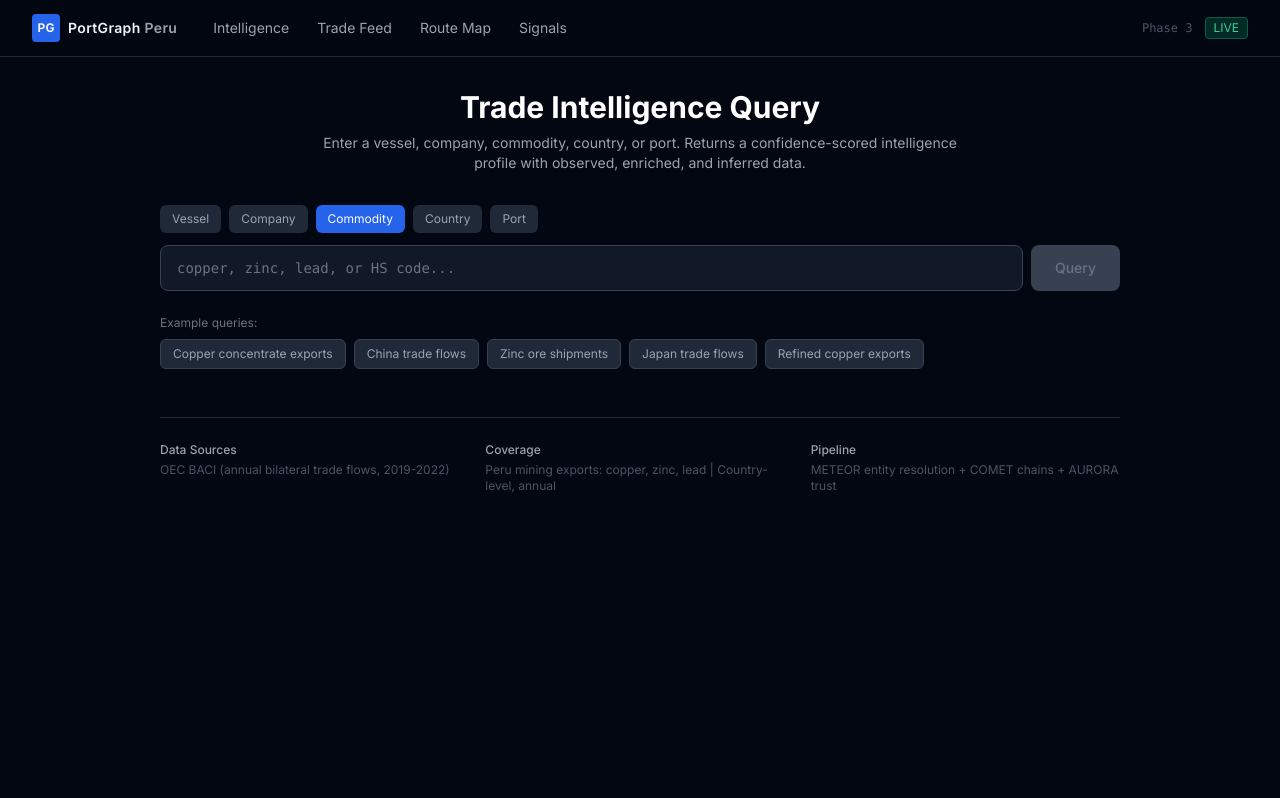
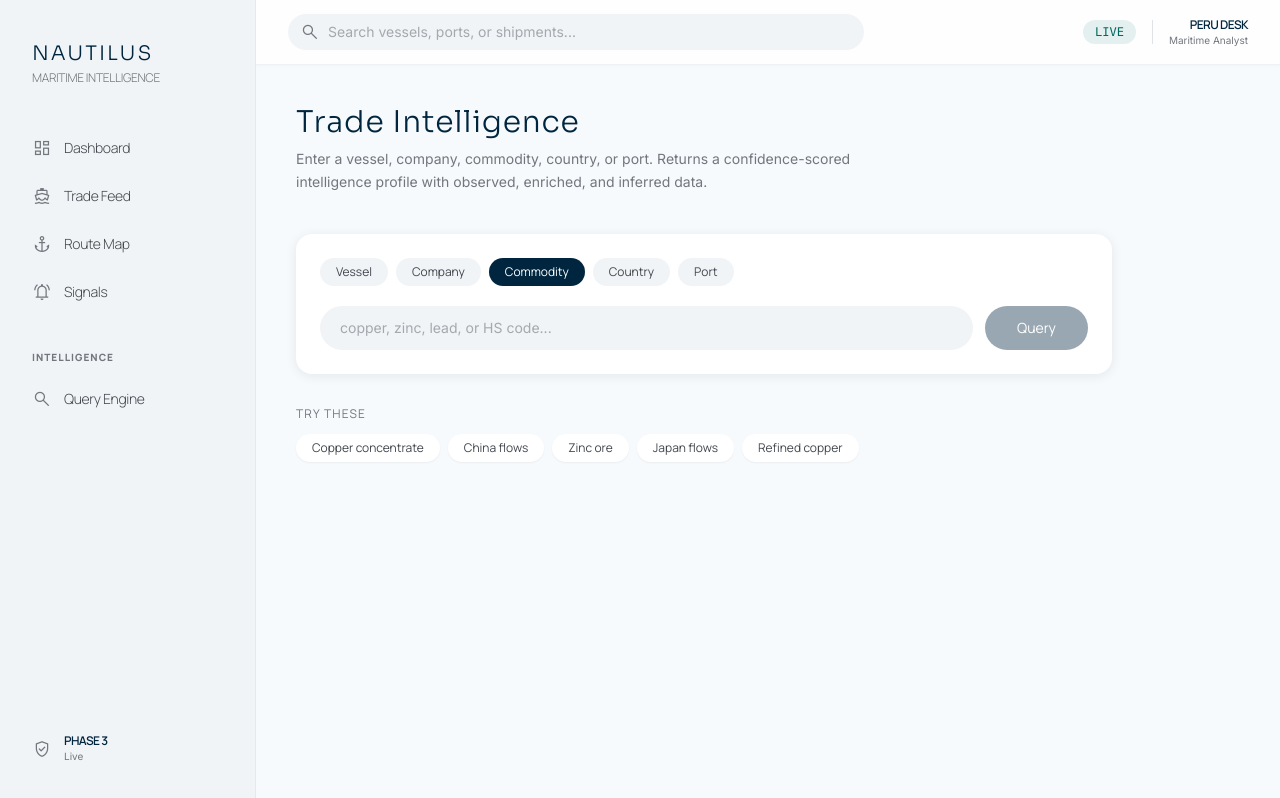
Before and after one commit to lelandsequel/portgraph-peru, a Next.js app: page / in a window 1280 px wide. Built offline with nearby package versions, Linux system fonts and the light colour scheme.

Commit message:
feat: NAUTILUS redesign -- light theme, Oceanic Precision design system, sidebar nav, Phase 3 Signals

```diff
--- a/src/app/feed/page.tsx
+++ b/src/app/feed/page.tsx
@@ -36,17 +36,17 @@ export default function TradeFeedPage() {
   });
 
   return (
-    <div className="max-w-7xl mx-auto px-4 sm:px-6 lg:px-8 py-8">
-      <div className="flex items-center justify-between mb-6">
+    <div className="p-10">
+      <div className="flex items-center justify-between mb-10">
         <div>
-          <h1 className="text-2xl font-bold text-white">Trade Feed</h1>
-          <p className="text-gray-400 text-sm">Chronological vessel activity at Callao + Matarani</p>
+          <h1 className="text-2xl font-thin tracking-wide text-[#00263f]" style={{ fontFamily: 'Sora, Manrope' }}>Trade Feed</h1>
+          <p className="text-[#72777e] text-sm mt-1">Chronological vessel activity at Callao + Matarani</p>
         </div>
         <div className="flex items-center gap-3">
           <select
             value={portFilter}
             onChange={e => setPortFilter(e.target.value)}
-            className="bg-gray-900 border border-gray-700 rounded-md px-3 py-1.5 text-sm text-gray-300"
+            className="bg-white border-none rounded-full px-4 py-2 text-sm text-[#42474e] shadow-sm focus:outline-none focus:ring-2 focus:ring-[#006a62]/20"
           >
             <option value="all">All Ports</option>
             <option value="PECLL">Callao</option>
@@ -55,7 +55,7 @@ export default function TradeFeedPage() {
           <select
             value={confidenceFilter}
             onChange={e => setConfidenceFilter(e.target.value)}
-            className="bg-gray-900 border border-gray-700 rounded-md px-3 py-1.5 text-sm text-gray-300"
+            className="bg-white border-none rounded-full px-4 py-2 text-sm text-[#42474e] shadow-sm focus:outline-none focus:ring-2 focus:ring-[#006a62]/20"
           >
             <option value="all">All Confidence</option>
             <option value="HIGH">HIGH</option>
@@ -67,15 +67,12 @@ export default function TradeFeedPage() {
 
       {loading ? (
         <div className="flex items-center justify-center py-16">
-          <svg className="animate-spin h-8 w-8 text-blue-500" viewBox="0 0 24 24">
-            <circle className="opacity-25" cx="12" cy="12" r="10" stroke="currentColor" strokeWidth="4" fill="none" />
-            <path className="opacity-75" fill="currentColor" d="M4 12a8 8 0 018-8V0C5.373 0 0 5.373 0 12h4z" />
-          </svg>
+          <div className="w-8 h-8 border-2 border-[#006a62]/30 border-t-[#006a62] rounded-full animate-spin" />
         </div>
       ) : filteredFlows.length === 0 ? (
-        <div className="text-center py-16 text-gray-500">
+        <div className="text-center py-16 text-[#72777e]">
           <p className="text-lg mb-2">No trade flows found</p>
-          <p className="text-sm">Run the seed script to populate data, or adjust filters.</p>
+          <p className="text-sm">Adjust filters or seed data.</p>
         </div>
       ) : (
         <div className="space-y-2">
@@ -83,58 +80,41 @@ export default function TradeFeedPage() {
             <Link
               key={flow.id || i}
               href={`/?q=${encodeURIComponent(flow.vessel_name || '')}&type=vessel`}
-              className="block bg-gray-900 border border-gray-800 hover:border-gray-700 rounded-lg p-4 transition-colors"
+              className="block bg-white rounded-lg p-5 hover:bg-[#f1f4f6] transition-colors shadow-[0_1px_3px_rgba(24,28,30,0.06)]"
             >
               <div className="flex items-start justify-between">
                 <div className="flex-1 min-w-0">
-                  <div className="flex items-center gap-3 mb-1">
-                    <span className="text-sm font-semibold text-white font-mono">
+                  <div className="flex items-center gap-3 mb-1.5">
+                    <span className="text-sm font-semibold text-[#00263f]" style={{ fontFamily: 'JetBrains Mono, monospace' }}>
                       {flow.vessel_name || 'Unknown Vessel'}
                     </span>
-                    {flow.flag_state && (
-                      <span className="text-xs text-gray-500">{flow.flag_state}</span>
-                    )}
-                    {flow.imo_number && (
-                      <span className="text-xs text-gray-600 font-mono">IMO: {flow.imo_number}</span>
-                    )}
+                    {flow.flag_state && <span className="text-xs text-[#72777e]">{flow.flag_state}</span>}
+                    {flow.imo_number && <span className="text-xs text-[#c2c7ce]" style={{ fontFamily: 'JetBrains Mono, monospace' }}>IMO {flow.imo_number}</span>}
                     <ConfidenceDots tier={flow.confidence_tier} />
                   </div>
 
-                  <div className="flex items-center gap-2 text-xs text-gray-400 font-mono mb-2">
+                  <div className="flex items-center gap-2 text-xs text-[#42474e] mb-2" style={{ fontFamily: 'JetBrains Mono, monospace' }}>
                     {flow.origin_country && <span>{flow.origin_country}</span>}
-                    {flow.origin_country && <span className="text-gray-600">&#8594;</span>}
-                    <span className="text-blue-400 font-semibold">{flow.peru_port}</span>
-                    <span className="text-gray-600">&#8594;</span>
-                    <span className="text-emerald-400">{flow.destination_country || '?'}</span>
+                    {flow.origin_country && <span className="text-[#c2c7ce]">→</span>}
+                    <span className="text-[#00263f] font-medium">{flow.peru_port}</span>
+                    <span className="text-[#c2c7ce]">→</span>
+                    <span className="text-[#006a62] font-medium">{flow.destination_country || '?'}</span>
                   </div>
 
-                  <div className="flex items-center gap-4 text-xs text-gray-500">
+                  <div className="flex items-center gap-3 text-xs text-[#72777e]">
                     {flow.commodity && (
-                      <span className="bg-gray-800 px-2 py-0.5 rounded">{flow.commodity}</span>
+                      <span className="bg-[#f1f4f6] px-2 py-0.5 rounded-full">{flow.commodity}</span>
                     )}
-                    {flow.weight_kg && (
-                      <span>{(flow.weight_kg / 1000).toFixed(1)}t</span>
-                    )}
-                    {flow.exporter_name && (
-                      <span>Exporter: {flow.exporter_name}</span>
-                    )}
-                    {flow.arrival_time && (
-                      <span>{new Date(flow.arrival_time).toLocaleDateString()}</span>
-                    )}
+                    {flow.weight_kg && <span>{(flow.weight_kg / 1000).toFixed(1)}t</span>}
+                    {flow.exporter_name && <span>↑ {flow.exporter_name}</span>}
+                    {flow.arrival_time && <span>{new Date(flow.arrival_time).toLocaleDateString()}</span>}
                   </div>
                 </div>
 
-                <div className="flex flex-col items-end gap-1 ml-4">
+                <div className="flex flex-col items-end gap-1.5 ml-4">
                   <ConfidenceBadge tier={flow.confidence_tier} />
                   {flow.is_flagged && (
-                    <span className="text-xs text-red-400">FLAGGED</span>
-                  )}
-                  {flow.flag_reasons && flow.flag_reasons.length > 0 && (
-                    <div className="flex gap-1">
-                      {flow.flag_reasons.slice(0, 2).map((reason, j) => (
-                        <span key={j} className="text-xs text-red-500/70">{reason}</span>
-                      ))}
-                    </div>
+                    <span className="text-xs text-[#ba1a1a] bg-[#ffdad6] px-2 py-0.5 rounded-full">FLAGGED</span>
                   )}
                 </div>
               </div>
@@ -143,7 +123,7 @@ export default function TradeFeedPage() {
         </div>
       )}
 
-      <div className="mt-6 text-center text-xs text-gray-600">
+      <div className="mt-8 text-center text-xs text-[#72777e]">
         Showing {filteredFlows.length} of {flows.length} trade flows
       </div>
     </div>
--- a/src/app/globals.css
+++ b/src/app/globals.css
@@ -3,8 +3,15 @@
 @tailwind utilities;
 
 :root {
-  --background: #030712;
-  --foreground: #f3f4f6;
+  --background: #f7fafc;
+  --foreground: #181c1e;
+  --primary: #00263f;
+  --secondary: #006a62;
+  --surface: #f7fafc;
+  --surface-low: #f1f4f6;
+  --surface-high: #e5e9eb;
+  --outline: #72777e;
+  --outline-variant: #c2c7ce;
 }
 
 body {
@@ -12,21 +19,7 @@ body {
   background: var(--background);
 }
 
-/* Scrollbar styling */
-::-webkit-scrollbar {
-  width: 6px;
-  height: 6px;
-}
-
-::-webkit-scrollbar-track {
-  background: #111827;
-}
-
-::-webkit-scrollbar-thumb {
-  background: #374151;
-  border-radius: 3px;
-}
-
-::-webkit-scrollbar-thumb:hover {
-  background: #4b5563;
-}
+::-webkit-scrollbar { width: 4px; height: 4px; }
+::-webkit-scrollbar-track { background: #f1f4f6; }
+::-webkit-scrollbar-thumb { background: #c2c7ce; border-radius: 2px; }
+::-webkit-scrollbar-thumb:hover { background: #72777e; }
--- a/src/app/layout.tsx
+++ b/src/app/layout.tsx
@@ -1,69 +1,103 @@
 import type { Metadata } from 'next';
-import { Inter } from 'next/font/google';
-import Link from 'next/link';
 import './globals.css';
 
-const inter = Inter({ subsets: ['latin'] });
-
 export const metadata: Metadata = {
-  title: 'PortGraph Peru — Maritime Trade Intelligence',
+  title: 'NAUTILUS — Peru Maritime Intelligence',
   description: 'Confidence-scored maritime trade intelligence for Peru\'s export corridors',
 };
 
 export default function RootLayout({ children }: { children: React.ReactNode }) {
   return (
-    <html lang="en" className="dark">
-      <body className={`${inter.className} bg-gray-950 text-gray-100 min-h-screen`}>
-        <nav className="border-b border-gray-800 bg-gray-950/95 backdrop-blur sticky top-0 z-40">
-          <div className="max-w-7xl mx-auto px-4 sm:px-6 lg:px-8">
-            <div className="flex items-center justify-between h-14">
-              <div className="flex items-center gap-6">
-                <Link href="/" className="flex items-center gap-2">
-                  <div className="w-7 h-7 bg-blue-600 rounded flex items-center justify-center text-xs font-bold">
-                    PG
-                  </div>
-                  <span className="font-semibold text-sm tracking-wide">
-                    PortGraph <span className="text-gray-400">Peru</span>
-                  </span>
-                </Link>
-                <div className="hidden sm:flex items-center gap-1">
-                  <Link
-                    href="/"
-                    className="px-3 py-1.5 text-sm text-gray-400 hover:text-white hover:bg-gray-800 rounded transition-colors"
-                  >
-                    Intelligence
-                  </Link>
-                  <Link
-                    href="/feed"
-                    className="px-3 py-1.5 text-sm text-gray-400 hover:text-white hover:bg-gray-800 rounded transition-colors"
-                  >
-                    Trade Feed
-                  </Link>
-                  <Link
-                    href="/map"
-                    className="px-3 py-1.5 text-sm text-gray-400 hover:text-white hover:bg-gray-800 rounded transition-colors"
-                  >
-                    Route Map
-                  </Link>
-                  <Link
-                    href="/signals"
-                    className="px-3 py-1.5 text-sm text-gray-400 hover:text-white hover:bg-gray-800 rounded transition-colors"
-                  >
-                    Signals
-                  </Link>
+    <html lang="en" className="light">
+      <head>
+        <link href="https://fonts.googleapis.com/css2?family=Manrope:wght@200;300;400;600;800&family=Inter:wght@300;400;500;600&family=JetBrains+Mono:wght@400;500&family=Sora:wght@300;400;600&display=swap" rel="stylesheet" />
+        <link href="https://fonts.googleapis.com/css2?family=Material+Symbols+Outlined:wght,FILL@100..700,0..1&display=swap" rel="stylesheet" />
+      </head>
+      <body className="bg-[#f7fafc] text-[#181c1e] font-[Inter] overflow-hidden">
+        <div className="flex h-screen">
+          {/* Sidebar */}
+          <aside className="fixed left-0 top-0 h-full z-40 flex flex-col w-64 bg-[#f1f4f6] border-r border-[#e0e3e5]/60">
+            <div className="px-8 py-10">
+              <h1 className="text-xl font-thin tracking-widest text-[#00263f]" style={{ fontFamily: 'Sora, Manrope' }}>NAUTILUS</h1>
+              <p className="font-light tracking-tight text-xs uppercase opacity-60 mt-0.5" style={{ fontFamily: 'Manrope' }}>Maritime Intelligence</p>
+            </div>
+
+            <nav className="flex-1 px-4 space-y-1 overflow-y-auto" style={{ scrollbarWidth: 'none' }}>
+              <NavLink href="/" icon="dashboard" label="Dashboard" />
+              <NavLink href="/feed" icon="directions_boat" label="Trade Feed" />
+              <NavLink href="/map" icon="anchor" label="Route Map" />
+              <NavLink href="/signals" icon="notifications_active" label="Signals" />
+
+              <div className="pt-8 pb-2">
+                <p className="px-4 text-[10px] uppercase tracking-widest text-[#72777e] font-bold" style={{ fontFamily: 'Manrope' }}>Intelligence</p>
+              </div>
+              <NavLink href="/?tab=query" icon="search" label="Query Engine" />
+            </nav>
+
+            <div className="px-4 pb-6">
+              <div className="flex items-center gap-3 px-4 py-3 rounded-lg">
+                <span className="material-symbols-outlined text-[#72777e] text-lg">verified_user</span>
+                <div>
+                  <p className="text-xs font-semibold text-[#00263f] uppercase tracking-tighter" style={{ fontFamily: 'Manrope' }}>Phase 3</p>
+                  <p className="text-[10px] text-[#72777e]">Live</p>
                 </div>
               </div>
-              <div className="flex items-center gap-3">
-                <span className="text-xs text-gray-600 font-mono">Phase 3</span>
-                <span className="text-xs px-2 py-0.5 rounded bg-emerald-900/50 text-emerald-400 border border-emerald-800">
-                  LIVE
-                </span>
+            </div>
+          </aside>
+
+          {/* Main */}
+          <div className="ml-64 flex flex-col flex-1 min-h-screen">
+            {/* Top bar */}
+            <header className="fixed top-0 right-0 left-64 h-16 flex justify-between items-center px-8 z-30 bg-white/80 backdrop-blur-md shadow-sm shadow-[#e0e3e5]/50">
+              <div className="flex items-center flex-1 max-w-xl">
+                <div className="relative w-full">
+                  <span className="material-symbols-outlined absolute left-3 top-1/2 -translate-y-1/2 text-[#72777e] text-lg">search</span>
+                  <input
+                    className="w-full bg-[#f1f4f6] border-none rounded-full py-2 pl-10 pr-4 text-sm placeholder:text-[#72777e]/60 focus:outline-none focus:ring-2 focus:ring-[#006a62]/20"
+                    placeholder="Search vessels, ports, or shipments..."
+                    type="text"
+                    readOnly
+                  />
+                </div>
               </div>
-            </div>
+              <div className="flex items-center gap-4">
+                <span className="text-xs font-mono text-[#006a62] bg-[#006a62]/10 px-3 py-1 rounded-full">LIVE</span>
+                <div className="h-6 w-px bg-[#e0e3e5]" />
+                <div className="text-right">
+                  <p className="text-xs font-semibold text-[#00263f] uppercase tracking-tighter" style={{ fontFamily: 'Manrope' }}>Peru Desk</p>
+                  <p className="text-[10px] text-[#72777e]">Maritime Analyst</p>
+                </div>
+              </div>
+            </header>
+
+            {/* Page content */}
+            <main className="mt-16 flex-1 overflow-y-auto bg-[#f7fafc]">
+              {children}
+            </main>
           </div>
-        </nav>
-        <main>{children}</main>
+        </div>
+
+        <style>{`
+          .material-symbols-outlined {
+            font-variation-settings: 'FILL' 0, 'wght' 300, 'GRAD' 0, 'opsz' 24;
+            vertical-align: middle;
+            font-size: 20px;
+          }
+        `}</style>
       </body>
     </html>
   );
 }
+
+function NavLink({ href, icon, label }: { href: string; icon: string; label: string }) {
+  return (
+    <a
+      href={href}
+      className="flex items-center gap-3 px-4 py-3 rounded-lg text-[#42474e] hover:text-[#00263f] hover:bg-[#e5e9eb] transition-colors duration-200 group"
+      style={{ fontFamily: 'Manrope' }}
+    >
+      <span className="material-symbols-outlined text-[#72777e] group-hover:text-[#00263f]">{icon}</span>
+      <span className="font-light tracking-tight text-sm">{label}</span>
+    </a>
+  );
+}
--- a/src/app/page.tsx
+++ b/src/app/page.tsx
@@ -13,11 +13,11 @@ const QUERY_TYPES: { value: QueryType; label: string; placeholder: string }[] =
 ];
 
 const EXAMPLE_QUERIES = [
-  { query: 'copper concentrate', type: 'commodity' as QueryType, label: 'Copper concentrate exports' },
-  { query: 'China', type: 'country' as QueryType, label: 'China trade flows' },
-  { query: 'zinc', type: 'commodity' as QueryType, label: 'Zinc ore shipments' },
-  { query: 'Japan', type: 'country' as QueryType, label: 'Japan trade flows' },
-  { query: 'refined copper', type: 'commodity' as QueryType, label: 'Refined copper exports' },
+  { query: 'copper concentrate', type: 'commodity' as QueryType, label: 'Copper concentrate' },
+  { query: 'China', type: 'country' as QueryType, label: 'China flows' },
+  { query: 'zinc', type: 'commodity' as QueryType, label: 'Zinc ore' },
+  { query: 'Japan', type: 'country' as QueryType, label: 'Japan flows' },
+  { query: 'refined copper', type: 'commodity' as QueryType, label: 'Refined copper' },
 ];
 
 export default function HomePage() {
@@ -31,18 +31,13 @@ export default function HomePage() {
     if (!q.trim()) return;
     setLoading(true);
     setError(null);
-
     try {
       const res = await fetch('/api/query', {
         method: 'POST',
         headers: { 'Content-Type': 'application/json' },
         body: JSON.stringify({ query: q, type: t }),
       });
-
-      if (!res.ok) {
-        throw new Error(`Query failed: ${res.status}`);
-      }
-
+      if (!res.ok) throw new Error(`Query failed: ${res.status}`);
       const data = await res.json();
       setProfile(data);
     } catch (err) {
@@ -58,128 +53,101 @@ export default function HomePage() {
     executeQuery(query, queryType);
   };
 
-  const handleExample = (q: string, t: QueryType) => {
-    setQuery(q);
-    setQueryType(t);
-    executeQuery(q, t);
-  };
+  const currentType = QUERY_TYPES.find(t => t.value === queryType)!;
 
   return (
-    <div className="max-w-5xl mx-auto px-4 sm:px-6 lg:px-8 py-8">
-      {/* Hero */}
-      <div className="text-center mb-8">
-        <h1 className="text-3xl font-bold text-white mb-2">
-          Trade Intelligence Query
+    <div className="p-10 max-w-4xl">
+      {/* Header */}
+      <div className="mb-10">
+        <h1 className="text-3xl font-thin tracking-wide text-[#00263f] mb-2" style={{ fontFamily: 'Sora, Manrope' }}>
+          Trade Intelligence
         </h1>
-        <p className="text-gray-400 text-sm max-w-2xl mx-auto">
+        <p className="text-[#72777e] text-sm leading-relaxed max-w-xl">
           Enter a vessel, company, commodity, country, or port.
           Returns a confidence-scored intelligence profile with observed, enriched, and inferred data.
         </p>
       </div>
 
       {/* Search */}
-      <form onSubmit={handleSubmit} className="mb-6">
-        <div className="flex items-center gap-2 mb-3">
-          {QUERY_TYPES.map(qt => (
+      <form onSubmit={handleSubmit} className="mb-8">
+        <div className="bg-white rounded-2xl shadow-[0_2px_12px_rgba(24,28,30,0.08)] p-6">
+          {/* Type tabs */}
+          <div className="flex gap-2 mb-5">
+            {QUERY_TYPES.map(t => (
               <button
-              key={qt.value}
+                key={t.value}
                 type="button"
-              onClick={() => setQueryType(qt.value)}
-              className={`px-3 py-1.5 text-xs rounded-md transition-colors ${
-                queryType === qt.value
-                  ? 'bg-blue-600 text-white'
-                  : 'bg-gray-800 text-gray-400 hover:bg-gray-700 hover:text-gray-200'
+                onClick={() => setQueryType(t.value)}
+                className={`px-4 py-1.5 rounded-full text-xs font-medium transition-all ${
+                  queryType === t.value
+                    ? 'bg-[#00263f] text-white'
+                    : 'bg-[#f1f4f6] text-[#42474e] hover:bg-[#e5e9eb]'
                 }`}
+                style={{ fontFamily: 'Manrope' }}
               >
-              {qt.label}
+                {t.label}
               </button>
             ))}
           </div>
-        <div className="flex gap-2">
+
+          <div className="flex gap-3">
             <input
               type="text"
               value={query}
               onChange={e => setQuery(e.target.value)}
-            placeholder={QUERY_TYPES.find(qt => qt.value === queryType)?.placeholder}
-            className="flex-1 bg-gray-900 border border-gray-700 rounded-lg px-4 py-3 text-gray-100 placeholder-gray-500 focus:outline-none focus:border-blue-500 focus:ring-1 focus:ring-blue-500 font-mono text-sm"
+              placeholder={currentType.placeholder}
+              className="flex-1 bg-[#f1f4f6] border-none rounded-full px-5 py-3 text-sm text-[#181c1e] placeholder:text-[#72777e]/60 focus:outline-none focus:ring-2 focus:ring-[#006a62]/20"
             />
             <button
               type="submit"
               disabled={loading || !query.trim()}
-            className="px-6 py-3 bg-blue-600 hover:bg-blue-500 disabled:bg-gray-700 disabled:text-gray-500 text-white rounded-lg text-sm font-medium transition-colors"
+              className="px-8 py-3 bg-[#00263f] text-white rounded-full text-sm font-medium hover:bg-[#0b3c5d] disabled:opacity-40 transition-colors"
+              style={{ fontFamily: 'Manrope' }}
             >
-            {loading ? (
-              <span className="flex items-center gap-2">
-                <svg className="animate-spin h-4 w-4" viewBox="0 0 24 24">
-                  <circle className="opacity-25" cx="12" cy="12" r="10" stroke="currentColor" strokeWidth="4" fill="none" />
-                  <path className="opacity-75" fill="currentColor" d="M4 12a8 8 0 018-8V0C5.373 0 0 5.373 0 12h4z" />
-                </svg>
-                Querying...
-              </span>
-            ) : 'Query'}
+              {loading ? 'Querying...' : 'Query'}
             </button>
+          </div>
         </div>
       </form>
 
       {/* Example queries */}
       {!profile && !loading && (
         <div className="mb-8">
-          <p className="text-xs text-gray-500 mb-2">Example queries:</p>
+          <p className="text-xs text-[#72777e] uppercase tracking-widest mb-3 font-medium" style={{ fontFamily: 'Manrope' }}>
+            Try these
+          </p>
           <div className="flex flex-wrap gap-2">
-            {EXAMPLE_QUERIES.map((eq, i) => (
+            {EXAMPLE_QUERIES.map(ex => (
               <button
-                key={i}
-                onClick={() => handleExample(eq.query, eq.type)}
-                className="px-3 py-1.5 text-xs bg-gray-800 text-gray-400 hover:bg-gray-700 hover:text-gray-200 rounded-md transition-colors border border-gray-700"
+                key={ex.query}
+                onClick={() => {
+                  setQuery(ex.query);
+                  setQueryType(ex.type);
+                  executeQuery(ex.query, ex.type);
+                }}
+                className="px-4 py-1.5 bg-white rounded-full text-xs text-[#42474e] hover:bg-[#e5e9eb] transition-colors shadow-sm"
+                style={{ fontFamily: 'Manrope' }}
               >
-                {eq.label}
+                {ex.label}
               </button>
             ))}
           </div>
         </div>
       )}
 
-      {/* Error */}
       {error && (
-        <div className="mb-6 p-4 bg-red-900/30 border border-red-800 rounded-lg text-red-400 text-sm">
+        <div className="bg-[#ffdad6] text-[#ba1a1a] rounded-lg px-5 py-4 text-sm mb-6">
           {error}
         </div>
       )}
 
-      {/* Loading */}
       {loading && (
         <div className="flex items-center justify-center py-16">
-          <div className="text-center">
-            <svg className="animate-spin h-8 w-8 text-blue-500 mx-auto mb-3" viewBox="0 0 24 24">
-              <circle className="opacity-25" cx="12" cy="12" r="10" stroke="currentColor" strokeWidth="4" fill="none" />
-              <path className="opacity-75" fill="currentColor" d="M4 12a8 8 0 018-8V0C5.373 0 0 5.373 0 12h4z" />
-            </svg>
-            <p className="text-gray-400 text-sm">Running COSMIC pipeline query...</p>
-            <p className="text-gray-600 text-xs mt-1">METEOR + COMET + AURORA</p>
-          </div>
+          <div className="w-8 h-8 border-2 border-[#006a62]/30 border-t-[#006a62] rounded-full animate-spin" />
         </div>
       )}
 
-      {/* Results */}
       {profile && !loading && <IntelligenceProfile profile={profile} />}
-
-      {/* Footer info */}
-      <div className="mt-12 border-t border-gray-800 pt-6">
-        <div className="grid grid-cols-1 sm:grid-cols-3 gap-4 text-xs text-gray-600">
-          <div>
-            <p className="text-gray-400 font-medium mb-1">Data Sources</p>
-            <p>OEC BACI (annual bilateral trade flows, 2019-2022)</p>
-          </div>
-          <div>
-            <p className="text-gray-400 font-medium mb-1">Coverage</p>
-            <p>Peru mining exports: copper, zinc, lead | Country-level, annual</p>
-          </div>
-          <div>
-            <p className="text-gray-400 font-medium mb-1">Pipeline</p>
-            <p>METEOR entity resolution + COMET chains + AURORA trust</p>
-          </div>
-        </div>
-      </div>
     </div>
   );
 }
```
Also changed, not shown: src/app/signals/page.tsx (+25 -27 lines). Lines whose indentation alone changed are shown as unchanged.
